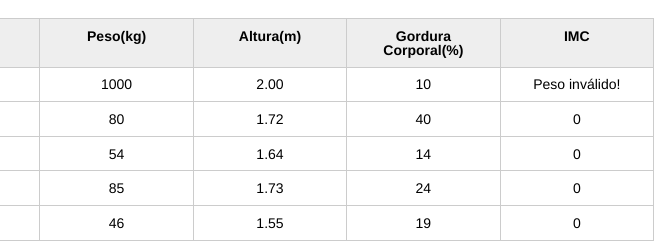
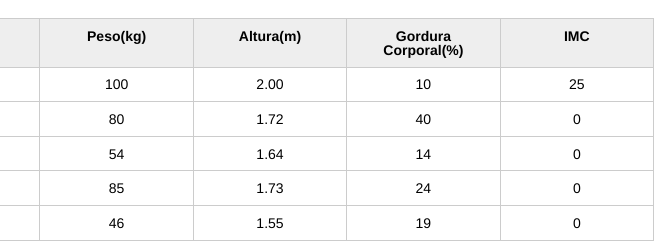
Before and after one commit to samu3lx/js-aparecida-nutri-2-tds-, a plain HTML site: page index.html in a window 1280 px wide. Shown: the part 123-365 px from the top of the page, 370-1029 px from the left. Drawn offline with Linux system fonts and the light colour scheme.

Commit message:
Atualização_array

```diff
--- a/index.html
+++ b/index.html
@@ -33,7 +33,7 @@
 				<tbody id="tabela-pacientes">
 					<tr class="paciente" id="primeiro-paciente">
 						<td class="info-nome">Paulo</td>
-						<td class="info-peso">1000</td>
+						<td class="info-peso">100</td>
 						<td class="info-altura">2.00</td>
 						<td class="info-gordura">10</td>
 						<td class="info-imc">0</td>
```
